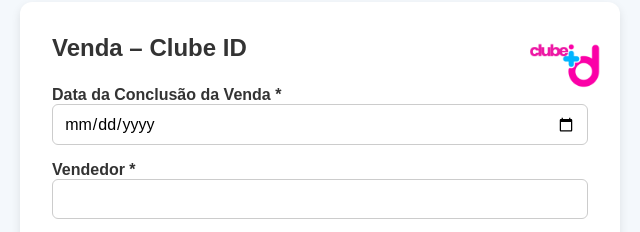
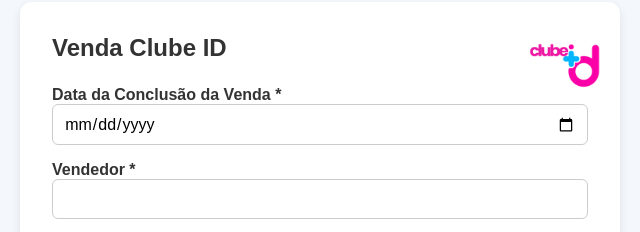
Before and after one commit to idealizesaude/clubeid-vendas, a plain HTML site: page index.html in a window 1280 px wide. Shown: the top 232 px of the page, 320-960 px from the left. Drawn offline with Linux system fonts and the light colour scheme.

Commit message:
Update index.html

```diff
--- a/index.html
+++ b/index.html
@@ -3,7 +3,7 @@
 <head>
   <meta charset="utf-8" />
   <meta name="viewport" content="width=device-width, initial-scale=1" />
-  <title>Venda – Clube ID</title>
+  <title>Venda Clube ID</title>
   <style>
     :root {
       --primary: #36b6ff;
@@ -86,7 +86,7 @@
 <body>
   <div class="card">
     <img src="logoclubeid.jpeg" alt="Logo Clube ID" class="logo" />
-    <h2>Venda – Clube ID</h2>
+    <h2>Venda Clube ID</h2>
 
     <form id="formVenda">
       <label>Data da Conclusão da Venda *
```
